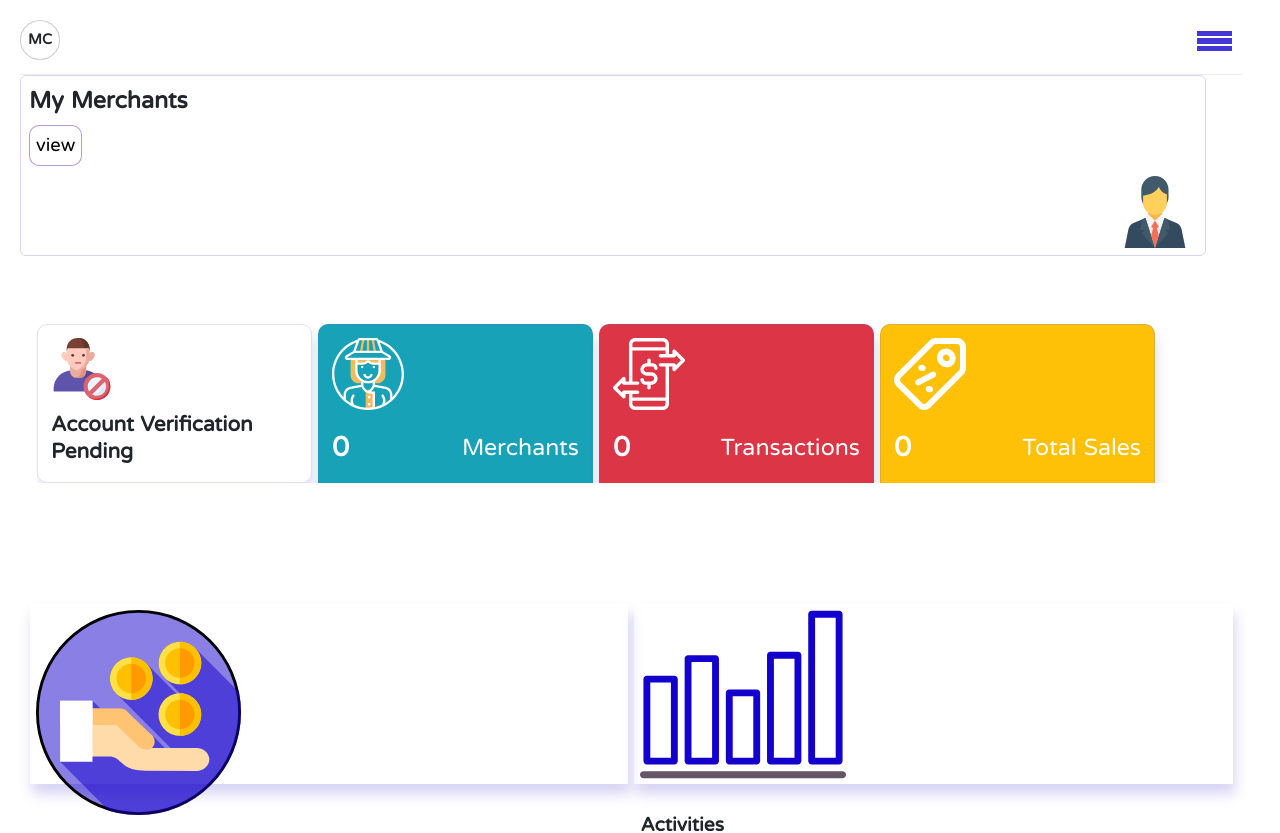
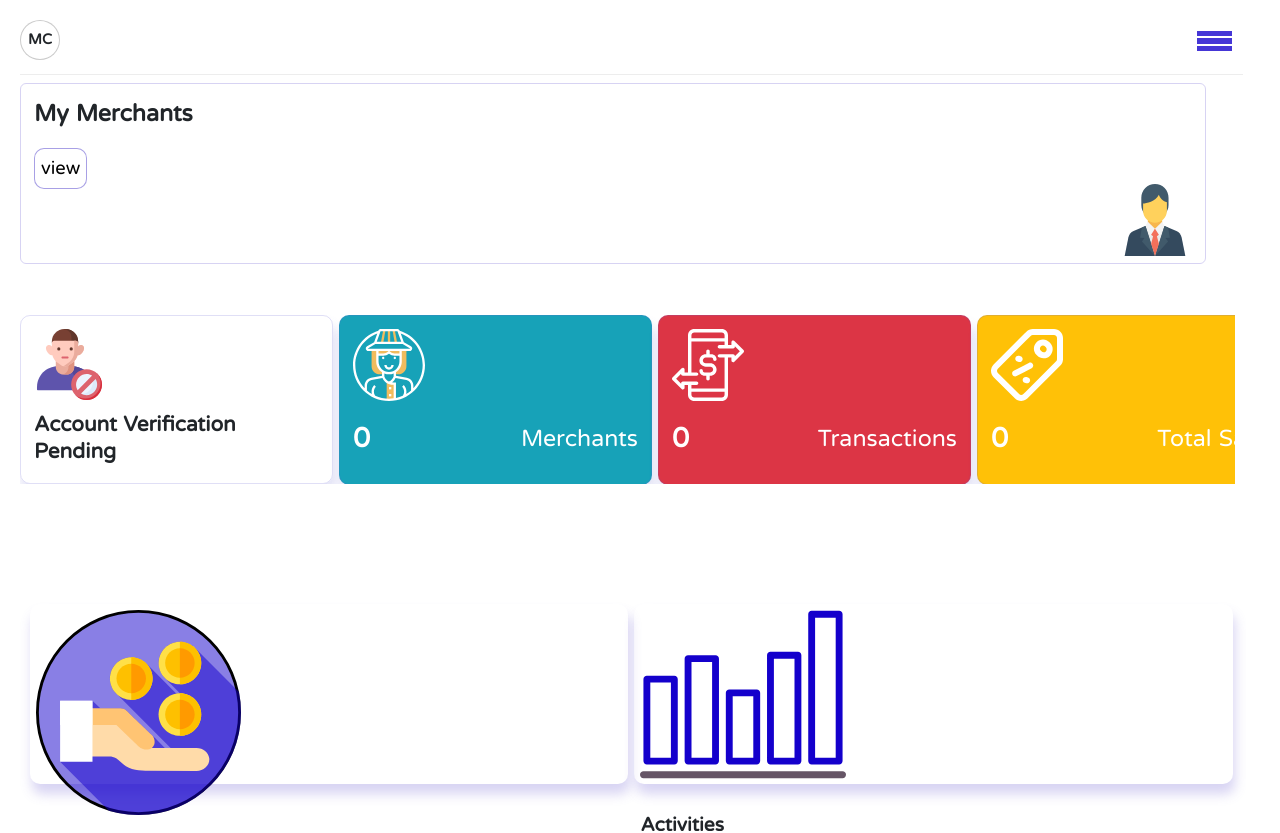
Before and after one commit to ondfavourmachine/AgentOfMerchantClan, a Nuxt app: page /dashboard in a window 1280 px wide. Shown: the top 833 px of the page. Built offline with nearby package versions, Linux system fonts and the light colour scheme; no server answers; what vue-carousel-3d would draw is missing.

Commit message:
made a few changes to some css styles

```diff
--- a/assets/css/global.css
+++ b/assets/css/global.css
@@ -77,10 +77,10 @@
 
 /* styles for first vue-slick-carousel in dashboard  */
 .slick-slide {
-  width: 275px !important;
+  width: 313px !important;
   margin-right: 6px !important;
+  height: 90% !important;
   border-radius: 10px;
-  border-radius: 2px 10px 12px rgb(101, 98, 207, 0.2);
 }
 
 .one,
@@ -341,6 +341,7 @@ div.child-four {
   display: flex;
   justify-content: space-between;
   border-bottom: 0.12rem solid rgb(229, 229, 229, 0.7);
+  margin-bottom: 0.5rem;
 }
 
 .child-one .heading .right {
@@ -419,6 +420,7 @@ div.other-stuff {
   font-size: 1.45rem;
   font-weight: bold;
   margin-bottom: 6px;
+  padding: 5px;
 }
 
 .other-stuff p button {
@@ -581,6 +583,7 @@ div.child-three {
   width: 85%;
   padding: 3px;
   margin: 3px;
+  border-radius: 10px;
   box-shadow: 2px 10px 12px rgba(98, 82, 207, 0.25);
 }
 
--- a/layouts/default.vue
+++ b/layouts/default.vue
@@ -202,7 +202,7 @@ html {
 
 .side-bar {
   position: absolute;
-  width: 100%;
+  width: 100vw;
   z-index: 10;
   background-color: rgba(20, 0, 204, 0.888);
   backdrop-filter: blur(2px);
@@ -211,13 +211,14 @@ html {
   transform: scale(0);
 
   transform-origin: top left;
-  transition: all 0.3s ease-in-out;
+
   padding: 10px;
   display: flex;
   flex-flow: column wrap;
   justify-content: flex-start;
   align-items: flex-start;
   overflow: hidden;
+  transition: all 0.3s ease-in-out;
 }
 
 /* .side-bar {
--- a/pages/dashboard.vue
+++ b/pages/dashboard.vue
@@ -16,7 +16,7 @@
         </div>
       </div>
       <div class="child-two">
-        <VueSlickCarousel style="margin: 10px;" v-bind="setting">
+        <VueSlickCarousel style="margin: 1px;" v-bind="setting">
           <div class="one" style>
             <p class="one-child-paragraph">
               <img src="../assets/css/images/block-user.svg" alt />
@@ -138,7 +138,7 @@ export default Vue.extend({
 
 <style scoped>
 div.child-two {
-  padding: 10px;
+  padding: 10px 10px 10px 2px;
 }
 .holder {
   cursor: pointer;
```
